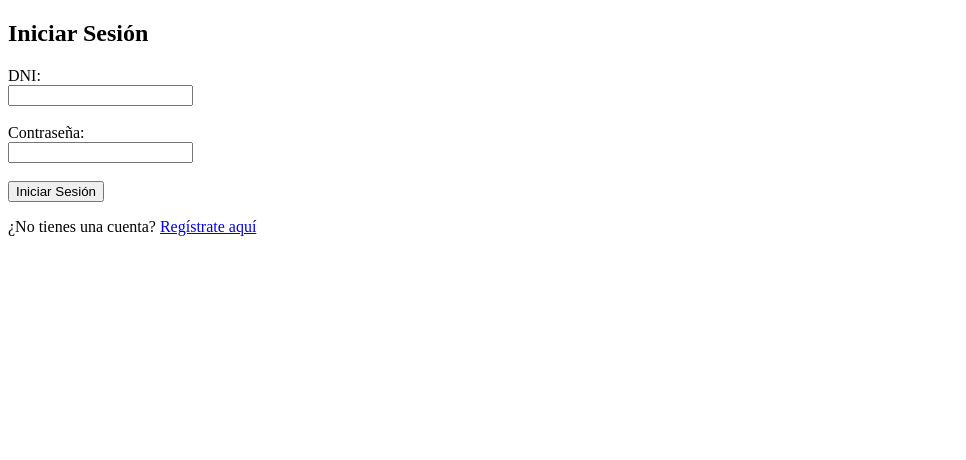
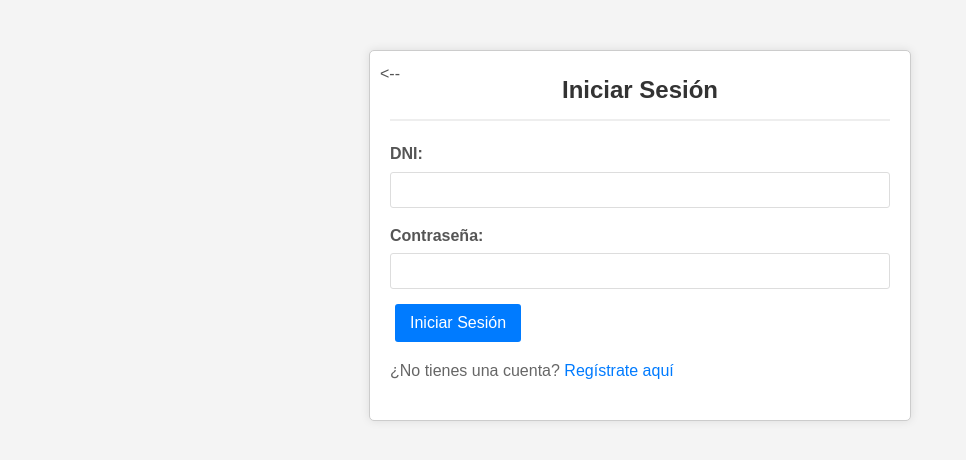
Before and after one commit to SMR-08/IUITLM---DAW-1, a PHP site: page /login.html in a window 1280 px wide. Shown: the top 460 px of the page, without its empty margins (0-966 px from the left). Run offline with PHP 8.4, Linux system fonts and the light colour scheme.

Commit message:
CSS agregado para el proyecto de Banco

```diff
--- /dev/null
+++ b/Introduccion/docker/www/css/estilos.css
@@ -0,0 +1,132 @@
+body {
+    font-family: sans-serif;
+    margin: 0;
+    padding: 0;
+    background-color: #f4f4f4;
+    color: #666;
+    line-height: 1.6;
+}
+h2 {
+    color: #333;
+    border-bottom: 2px solid #eee;
+    padding-bottom: 10px;
+    margin-top: 0;
+    text-align: center;
+}
+h3 {
+    color: #555;
+    margin-top: 20px;
+}
+a {
+    color: #007bff;
+    text-decoration: none;
+}
+a:hover {
+    text-decoration: underline;
+    color: #0056b3;
+}
+
+.contenedor-pagina {
+    width: 90%;
+    max-width: 1200px;
+    margin: 20px auto;
+    padding: 20px;
+    background-color: white;
+    border: 1px solid #ccc;
+    border-radius: 5px;
+    box-shadow: 0 0 10px rgba(0,0,0,0.1);
+    position: relative;
+}
+
+.contenedor-formulario {
+    width: 500px;
+    margin: 50px auto;
+    padding: 20px;
+    background-color: white;
+    border: 1px solid #ccc;
+    border-radius: 5px;
+    font-family: sans-serif;
+    box-shadow: 0 0 10px rgba(0,0,0,0.1);
+}
+
+.grupo-formulario {
+    margin-bottom: 15px;
+}
+.grupo-formulario label {
+    display: block;
+    margin-bottom: 5px;
+    font-weight: bold;
+    color: #555;
+}
+.grupo-formulario input[type="text"],
+.grupo-formulario input[type="password"] {
+    width: 100%;
+    padding: 8px;
+    border: 1px solid #ddd;
+    border-radius: 3px;
+    box-sizing: border-box;
+    font-size: 1em;
+}
+
+button.boton-primario,
+input[type="submit"],
+a.boton-primario {
+    background-color: #007bff;
+    color: white;
+    padding: 10px 15px;
+    border: none;
+    border-radius: 3px;
+    cursor: pointer;
+    font-size: 1em;
+    transition: background-color 0.3s ease;
+    text-decoration: none;
+    display: inline-block;
+    margin-left: 5px;
+}
+button.boton-primario:hover,
+input[type="submit"]:hover,
+a.boton-primario:hover {
+    background-color: #0056b3;
+}
+
+.mensaje {
+    padding: 10px;
+    margin-top: 20px;
+    border-radius: 3px;
+    text-align: center;
+}
+.mensaje.oculto {
+    display: none;
+}
+.mensaje.mensaje-error {
+    background-color: #f8d7da;
+    color: #721c24;
+    border: 1px solid #f5c6cb;
+}
+.mensaje.mensaje-exito {
+    background-color: #d4edda;
+    color: #155724;
+    border: 1px solid #c3e6cb;
+}
+
+.top-botones {
+    position: absolute;
+    top: 10px;
+    right: 10px;
+
+    white-space: nowrap;
+}
+
+a.boton-volver {
+    position: absolute;
+    top: 10px;
+    left: 10px;
+    color: #555;
+    text-decoration: none;
+    font-size: 1em;
+    display: inline-block;
+}
+a.boton-volver:hover {
+    color: #333;
+    text-decoration: underline;
+}
--- a/Introduccion/docker/www/login.html
+++ b/Introduccion/docker/www/login.html
@@ -3,20 +3,35 @@
 <head>
     <meta charset="UTF-8">
     <title>Iniciar Sesión</title>
+    <link rel="stylesheet" href="/css/estilos.css">
 </head>
 <body>
-    <h2>Iniciar Sesión</h2>
-    <!--  Formulario que envía los datos a login.php mediante método POST -->
-    <form action="php/login.php" method="post">
-        <label for="dni">DNI:</label><br>
-        <input type="text" id="dni" name="dni" required><br><br>
-        <label for="password">Contraseña:</label><br>
-        <input type="password" id="password" name="password" required><br><br>
-        <input type="submit" value="Iniciar Sesión">
-    </form>
-    <!--  Parrafo para mostrar mensajes de error en rojo -->
-    <p id="error-message" style="color: red;"></p>
+    <!-- Contenedor principal de la página con clase común para formularios -->
+    <div class="contenedor-pagina contenedor-formulario">
+        <!-- Botón de volver atrás -->
+        <!-- TODO: Usar iconos de AF -->
+        <a href="banco.php" class="boton-volver"><--</a>
 
-    <p>¿No tienes una cuenta? <a href="registro.html">Regístrate aquí</a></p>
+        <h2>Iniciar Sesión</h2>
+        <!-- Formulario que envía los datos a login.php mediante método POST -->
+        <form action="php/login.php" method="post">
+            <!-- Grupo de formulario para DNI -->
+            <div class="grupo-formulario">
+                <label for="dni">DNI:</label>
+                <input type="text" id="dni" name="dni" required>
+            </div>
+            <!-- Grupo de formulario para Contraseña -->
+            <div class="grupo-formulario">
+                <label for="password">Contraseña:</label>
+                <input type="password" id="password" name="password" required>
+            </div>
+            <!-- Botón de envío del formulario con clase botón primario -->
+            <input type="submit" value="Iniciar Sesión" class="boton-primario">
+        </form>
+        <!-- Parrafo para mostrar mensajes de error con clase mensaje y mensaje-error -->
+        <p id="error-message" class="mensaje mensaje-error oculto"></p>
+
+        <p>¿No tienes una cuenta? <a href="registro.html">Regístrate aquí</a></p>
+    </div>
 </body>
 </html>
```
Also changed, not shown: Introduccion/docker/www/banco.php (+20 -9 lines), Introduccion/docker/www/css/registro.css (deleted, +0 -72 lines), Introduccion/docker/www/registro.html (+20 -11 lines), Introduccion/docker/www/css/banco.css (added), Introduccion/docker/www/css/login.css (added).
